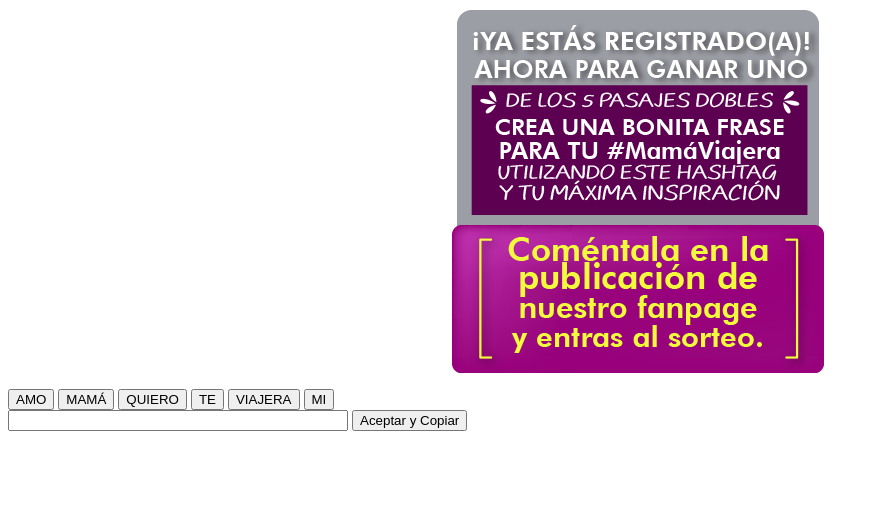
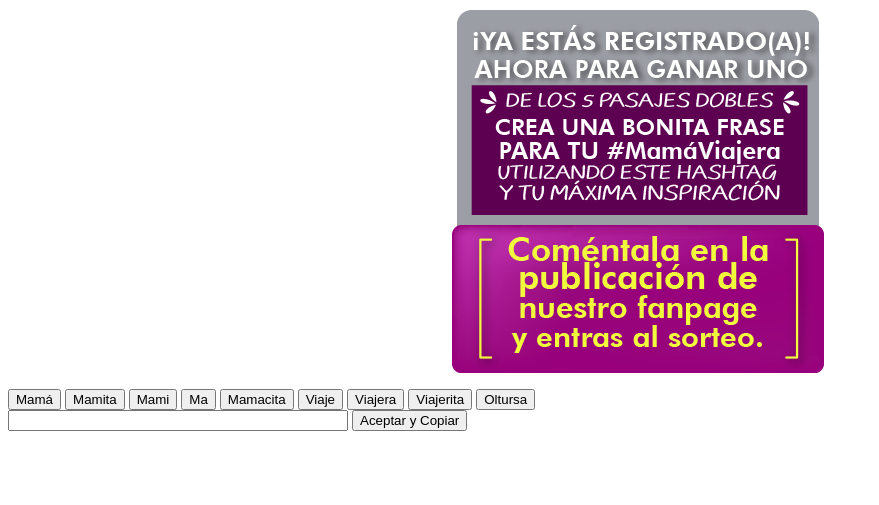
Before and after one commit to DiegoJS/appface, a CodeIgniter app: template application/views/app.php in a window 1280 px wide. Shown: the top 505 px of the page, without its empty margins (0-879 px from the left). Run offline with CodeIgniter, Linux system fonts and the light colour scheme; the template is opened without the code that fills it: most values are stand-ins (such as "Sample title", 1, 10 or a date in 2020).

Commit message:
Update app.php

```diff
--- a/application/views/app.php
+++ b/application/views/app.php
@@ -6,14 +6,15 @@
 		<div>
 			<input type="hidden" id="idCli" value="<?php echo $data['idcliente'];?>">
 			<div id="botones">
-				<button type="button">AMO</button>
-				<button type="button">MAMÁ</button>
-				<button type="button">QUIERO</button>
-				<button type="button">TE</button>
-				<button type="button">VIAJERA</button>
-				<button type="button">MI</button>
-				<!--button type="button">TODO</button>
-				<button type="button">ERES</button-->
+				<button type="button">Mamá</button>
+				<button type="button">Mamita</button>
+				<button type="button">Mami</button>
+				<button type="button">Ma</button>
+				<button type="button">Mamacita</button>
+				<button type="button">Viaje</button>
+				<button type="button">Viajera</button>
+				<button type="button">Viajerita</button>
+				<button type="button">Oltursa</button>
 			</div>
 			<input type="text" id="oracion" style="width:340px">
 			<button type="button" id="clip">Aceptar y Copiar</button>
```
